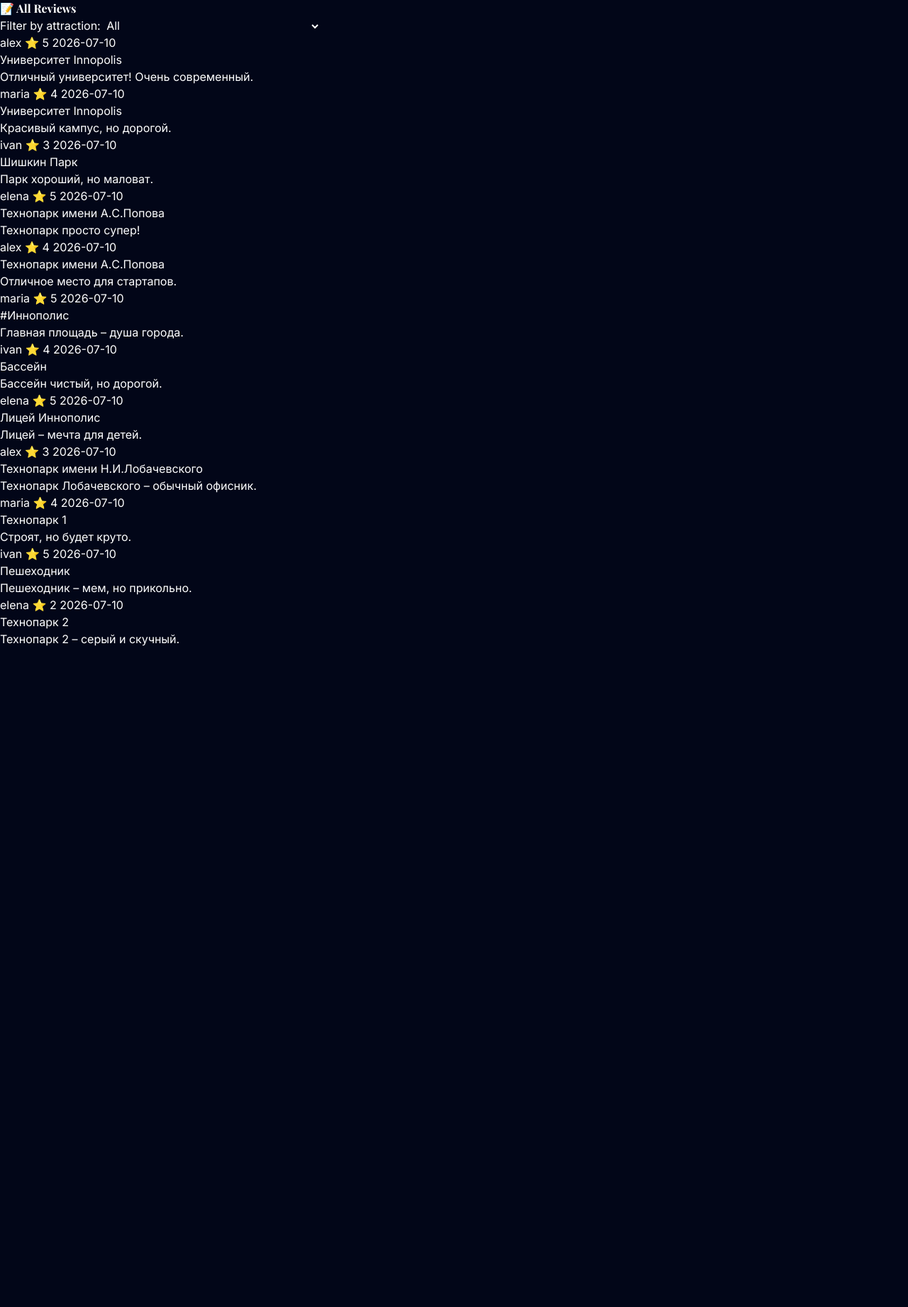
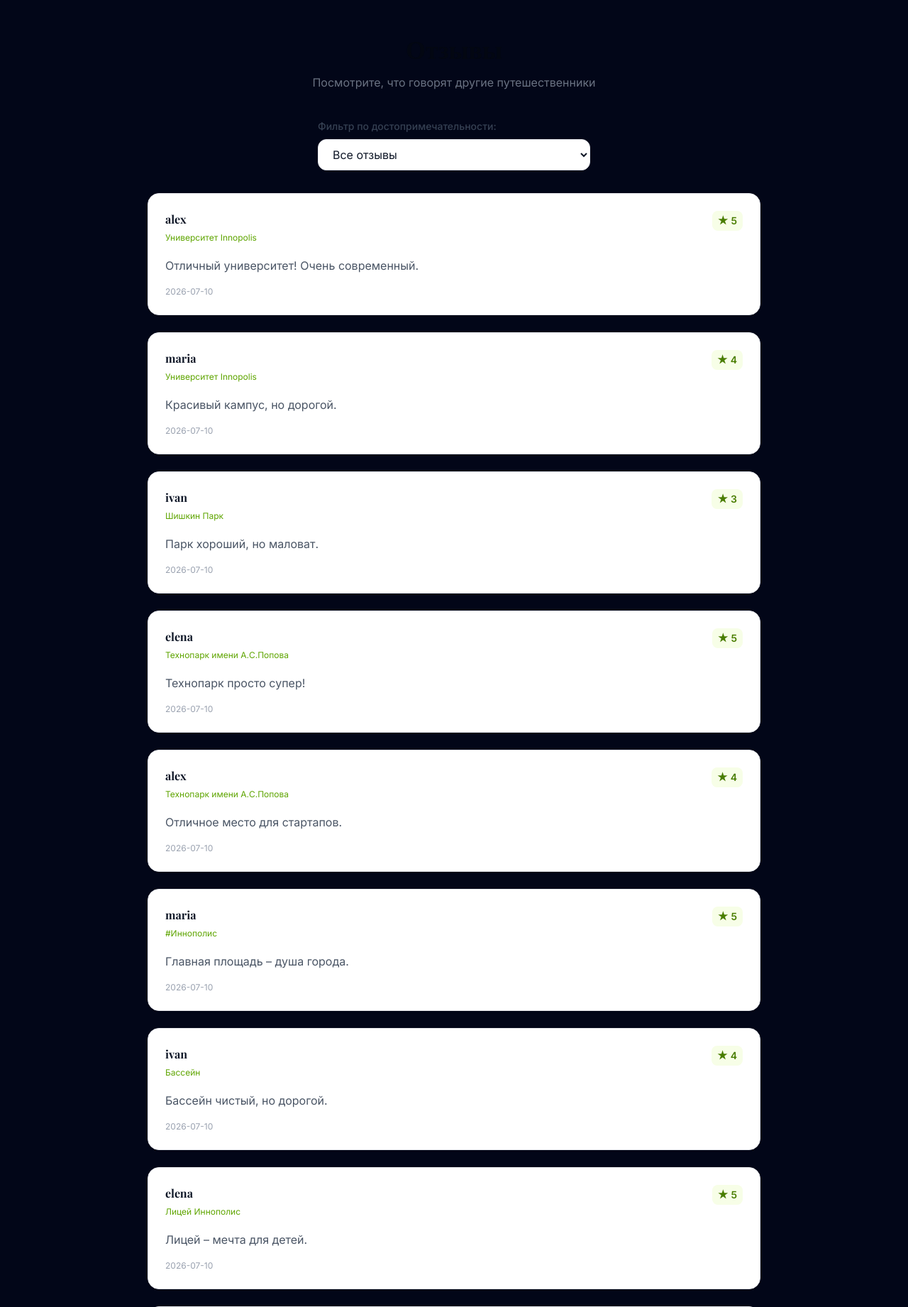
Before and after one commit to MitrichevGeorge/georges-part, a Flask app: page /reviews in a window 1280 px wide. Shown: the part 65-1906 px from the top of the page at 71% size. Before the commit the page ends 975 px from the top, so only its background shows below. Run offline with Flask 3, Linux system fonts and the light colour scheme.

Commit message:
design reviews fix

```diff
--- a/templates/reviews.html
+++ b/templates/reviews.html
@@ -3,40 +3,54 @@
 {% block title %}Отзывы | InnoTour{% endblock %}
 
 {% block content %}
-<div class="reviews-page-container">
-    <h1>📝 All Reviews</h1>
-
-    <div class="filter-section">
-        <label for="filter-attraction">Filter by attraction:</label>
-        <select id="filter-attraction">
-            <option value="all">All</option>
-            {% for a in attractions %}
-                <option value="{{ a.id }}">{{ a.name }}</option>
-            {% endfor %}
-        </select>
+<main class="max-w-4xl mx-auto px-4 py-12">
+    <div class="text-center mb-10">
+        <h1 class="text-4xl font-bold text-gray-950 dark:text-white mb-4">Отзывы</h1>
+        <p class="text-gray-500 dark:text-gray-400">Посмотрите, что говорят другие путешественники</p>
     </div>
 
-    <div id="reviews-list-all">
+    <div class="mb-8 flex justify-center">
+        <div class="w-full max-w-sm">
+            <label for="filter-attraction" class="block text-sm font-medium text-gray-700 dark:text-gray-300 mb-2">Фильтр по достопримечательности:</label>
+            <select id="filter-attraction" class="w-full px-4 py-2.5 bg-white dark:bg-gray-900 border border-gray-200 dark:border-gray-800 rounded-xl text-gray-900 dark:text-white focus:ring-2 focus:ring-lime-500 outline-none cursor-pointer">
+                <option value="all">Все отзывы</option>
+                {% for a in attractions %}
+                    <option value="{{ a.id }}">{{ a.name }}</option>
+                {% endfor %}
+            </select>
+        </div>
+    </div>
+
+    <div id="reviews-list-all" class="space-y-6">
         {% if reviews %}
             {% for r in reviews %}
-                <div class="review-card" data-attraction="{{ r.attraction_id }}">
-                    <div class="review-header">
-                        <span class="review-user">{{ r.username }}</span>
-                        <span class="review-rating">⭐ {{ r.rating }}</span>
-                        <span class="review-date">{{ r.created_at[:10] }}</span>
+                <div class="review-card bg-white dark:bg-gray-900 border border-gray-200 dark:border-gray-800 rounded-2xl p-6 shadow-sm hover:shadow-md transition-shadow" data-attraction="{{ r.attraction_id }}">
+                    <div class="flex justify-between items-start mb-4">
+                        <div>
+                            <h3 class="font-semibold text-gray-900 dark:text-white">{{ r.username }}</h3>
+                            <a href="{{ url_for('main.map_view') }}" class="text-xs text-lime-600 dark:text-lime-400 hover:underline">
+                                {{ r.attraction_name['name'] }}
+                            </a>
+                        </div>
+                        <div class="flex items-center gap-1 bg-lime-50 dark:bg-lime-950/30 text-lime-700 dark:text-lime-400 px-2 py-1 rounded-lg text-sm font-bold">
+                            <span>★</span> {{ r.rating }}
+                        </div>
                     </div>
-                    <div class="review-attraction">
-                        <a href="{{ url_for('main.map_view') }}">{{ r.attraction_name['name'] }}</a>
-                        <!-- url_for('tour_guide', attraction_id=r.attraction_id) -->
+
+                    <p class="text-gray-600 dark:text-gray-300 leading-relaxed">{{ r.text or 'Нет комментария' }}</p>
+
+                    <div class="mt-4 text-xs text-gray-400 dark:text-gray-500">
+                        {{ r.created_at[:10] }}
                     </div>
-                    <div class="review-text">{{ r.text or 'No comment' }}</div>
                 </div>
             {% endfor %}
         {% else %}
-            <p class="no-reviews">No reviews yet. Be the first!</p>
+            <div class="text-center py-12 text-gray-500">
+                <p>Отзывов пока нет. Будьте первыми!</p>
+            </div>
         {% endif %}
     </div>
-</div>
+</main>
 
 <script>
     document.addEventListener('DOMContentLoaded', function() {
@@ -47,9 +61,9 @@
             const selected = this.value;
             cards.forEach(card => {
                 if (selected === 'all' || card.dataset.attraction === selected) {
-                    card.style.display = 'block';
+                    card.classList.remove('hidden');
                 } else {
-                    card.style.display = 'none';
+                    card.classList.add('hidden');
                 }
             });
         });
```
